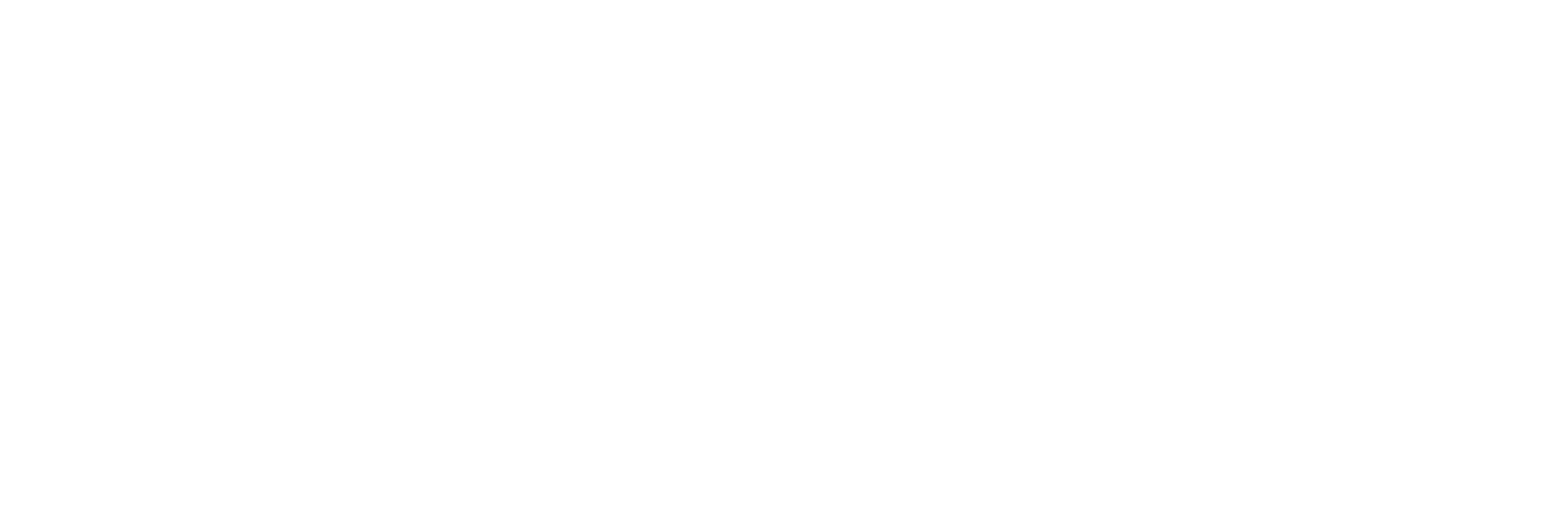
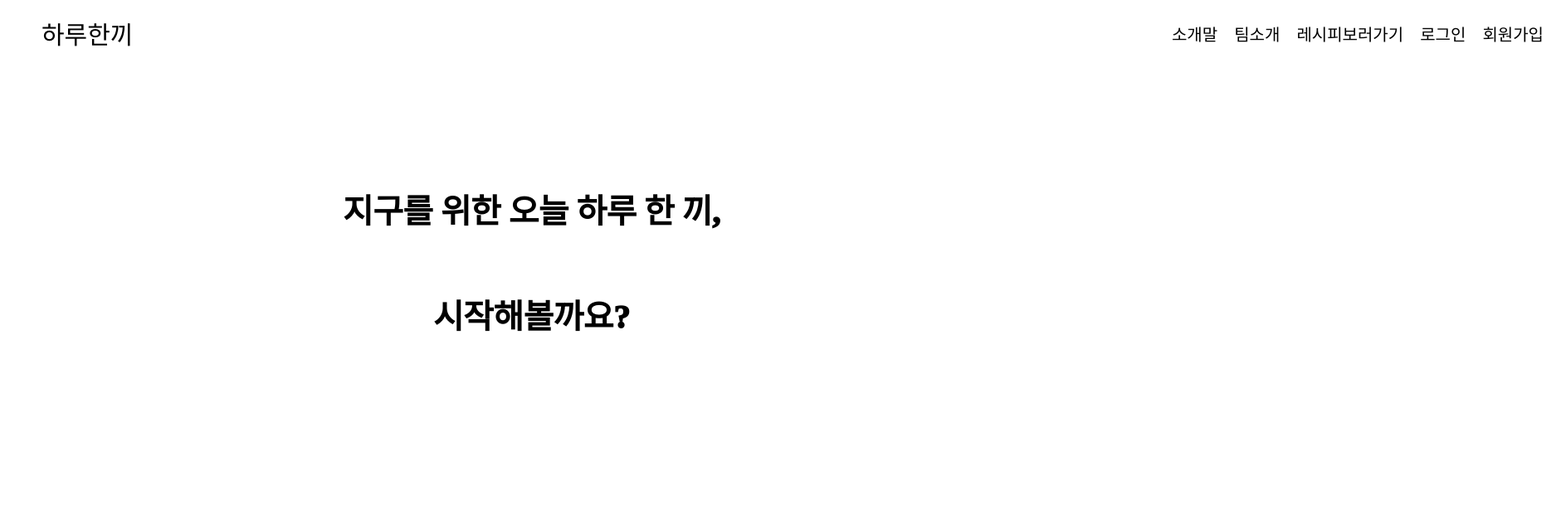
Before and after one commit to minglet/vegan-recipes-service, a React (Create React App) app in the folder front/: page / in a window 1280 px wide. Shown: the top 638 px of the page at 83% size, 1887 px wide, since content can reach past the window. Built offline with nearby package versions, Linux system fonts and the light colour scheme; a web font is replaced by a local one.

Commit message:
App.js에 NavBar & Main 추가

```diff
--- a/front/src/App.js
+++ b/front/src/App.js
@@ -1,7 +1,14 @@
 import "./App.css";
+import Main from "./components/mainPage/Main";
+import NavBar from "./components/NavBar";
 
 function App() {
-  return <div className="App"></div>;
+  return (
+    <div>
+      <NavBar />
+      <Main />
+    </div>
+  );
 }
 
 export default App;
```
